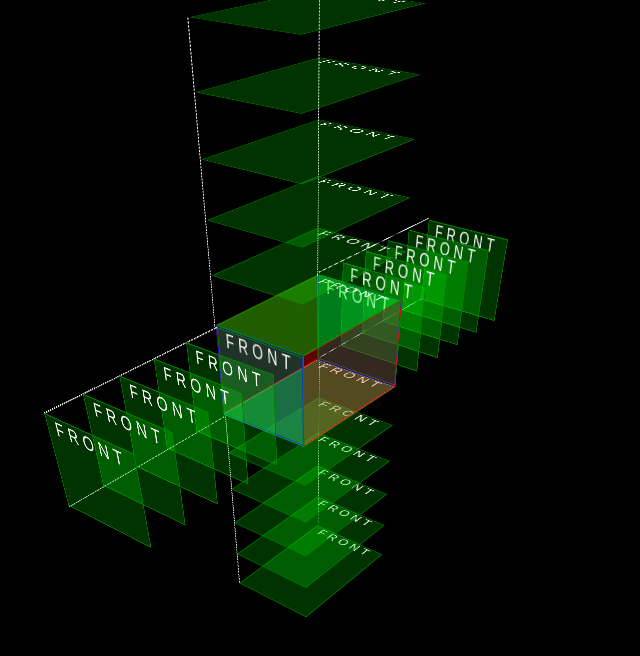
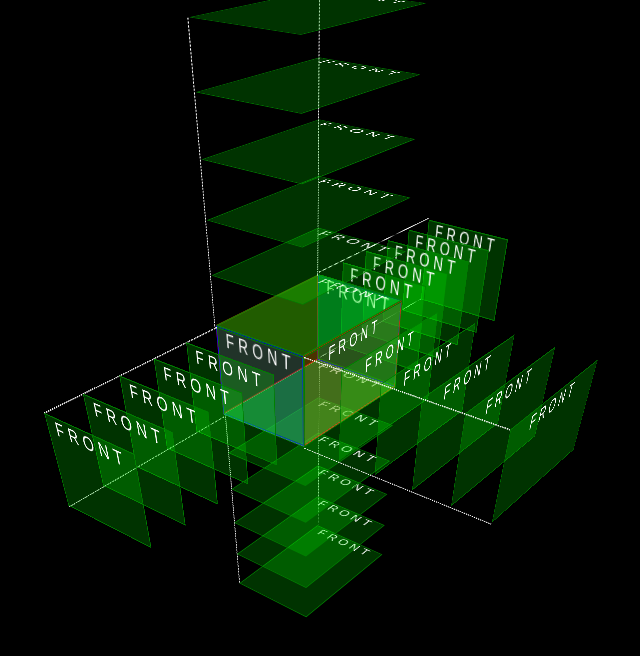
Before and after one commit to angelolucas/3d-room, a React app: page / in a window 1280 px wide. Shown: the top 656 px of the page, without its empty margins (329-969 px from the left). Built offline with nearby package versions, Linux system fonts and the light colour scheme; the HTML template or start-up script is replaced by a standard one.

Commit message:
layers in east wall

```diff
--- a/src/App.js
+++ b/src/App.js
@@ -95,7 +95,28 @@ class App extends Component {
               </div>
             </div>
           </div>
-          <div className="room__wall room__wall--east"></div>
+          <div className="room__wall room__wall--east">
+            <div className="room__wall__layers">
+              <div className="room__wall__layer-position">
+                <div className="room__wall__layer">FRONT</div>
+              </div>
+              <div className="room__wall__layer-position">
+                <div className="room__wall__layer">FRONT</div>
+              </div>
+              <div className="room__wall__layer-position">
+                <div className="room__wall__layer">FRONT</div>
+              </div>
+              <div className="room__wall__layer-position">
+                <div className="room__wall__layer">FRONT</div>
+              </div>
+              <div className="room__wall__layer-position">
+                <div className="room__wall__layer">FRONT</div>
+              </div>
+              <div className="room__wall__layer-position">
+                <div className="room__wall__layer">FRONT</div>
+              </div>
+            </div>
+          </div>
           <div className="room__wall room__wall--west"></div>
         </div>
       </div>
--- a/src/room.css
+++ b/src/room.css
@@ -142,6 +142,21 @@
 }
 
 /*  Walls
+    East Layers */
+.room__wall--east .room__wall__layers {
+  top: 100%;
+  left: 0%;
+  transform-origin: top left;
+  transform: rotateY(-90deg) rotateX(-90deg);
+}
+.room__wall--east .room__wall__layer {
+  width: var(--roomLength);
+}
+.room__wall--east .room__wall__layers:after {
+  transform: translateZ(-var(--roomLength));
+}
+
+/*  Walls
     Floor Layers */
 .room__floor {
   transform: rotateX(180deg);
```
